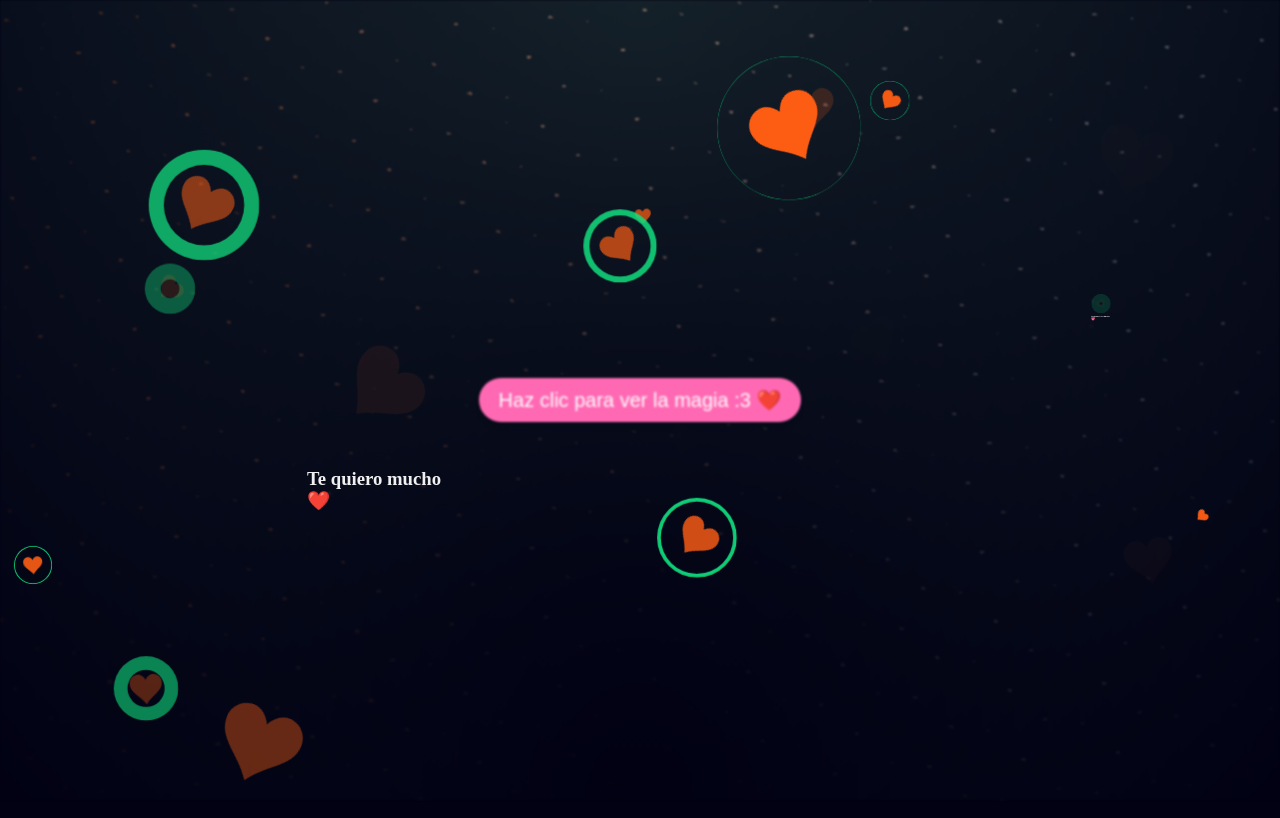
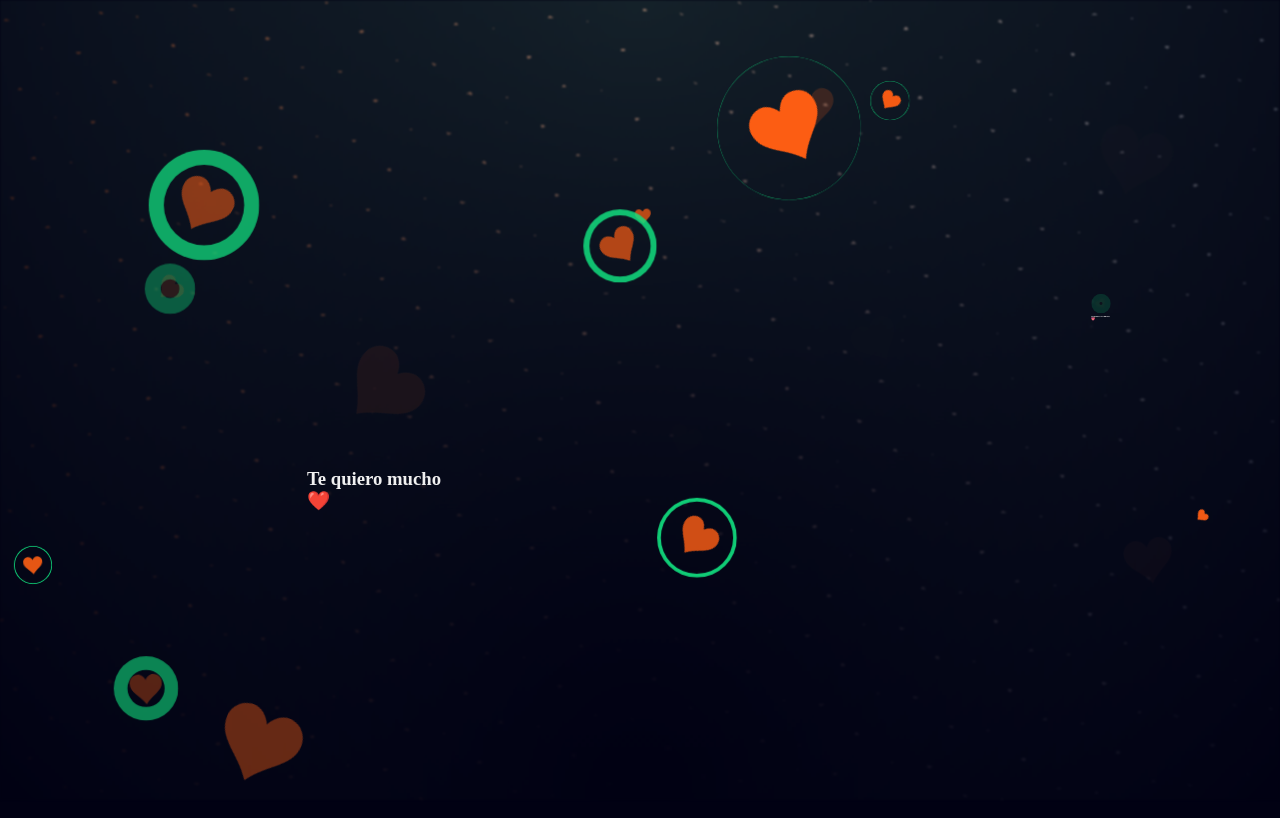
Before and after one commit to jos232004/web, a plain HTML site: page rosas.html in a window 1280 px wide. Drawn offline with Linux system fonts and the light colour scheme.

Commit message:
rosas.html

```diff
--- a/rosas.html
+++ b/rosas.html
@@ -71,7 +71,7 @@
         <source src="flores.mp3" type="audio/mpeg">
         Tu navegador no soporta la reproducción de audio.
       </audio>
-      <button id="playButton" onclick="playMusic()"> Haz clic para ver la magia :3 ❤️</button>
+      <!-- <button id="playButton" onclick="playMusic()"> Haz clic para ver la magia :3 ❤️</button>-->
     </div>
 
     <div class="flowers" id="flores">
```
